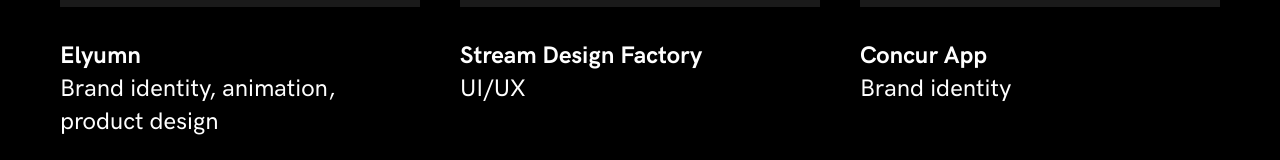
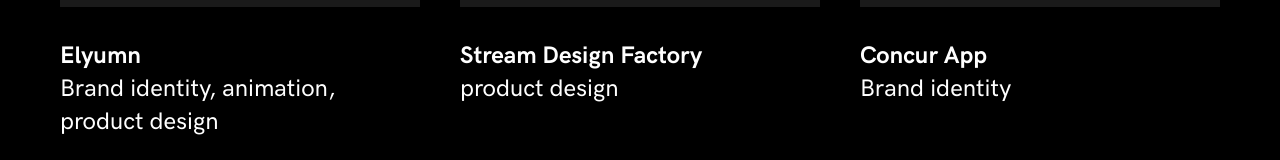
Before and after one commit to ZAPdDesigns/portfolio, a Vue app: page / in a window 1280 px wide. Shown: the part 1869-2029 px from the top of the page. Built offline with nearby package versions, Linux system fonts and the light colour scheme.

Commit message:
Added new stuff to home

```diff
--- a/src/views/Home.vue
+++ b/src/views/Home.vue
@@ -9,7 +9,7 @@
         <Casestudy title="Visuals by Impulse" category="Product design"></Casestudy>
         <Casestudy title="Canvascope" category="Brand indentity, animation, product design"></Casestudy>
         <Casestudy title="Elyumn" category="Brand identity, animation, product design"></Casestudy>
-        <Casestudy title="Stream Design Factory" category="UI/UX"></Casestudy>
+        <Casestudy title="Stream Design Factory" category="product design"></Casestudy>
         <Casestudy title="Concur App" category="Brand identity"></Casestudy>
       </div>
     </div>
```
